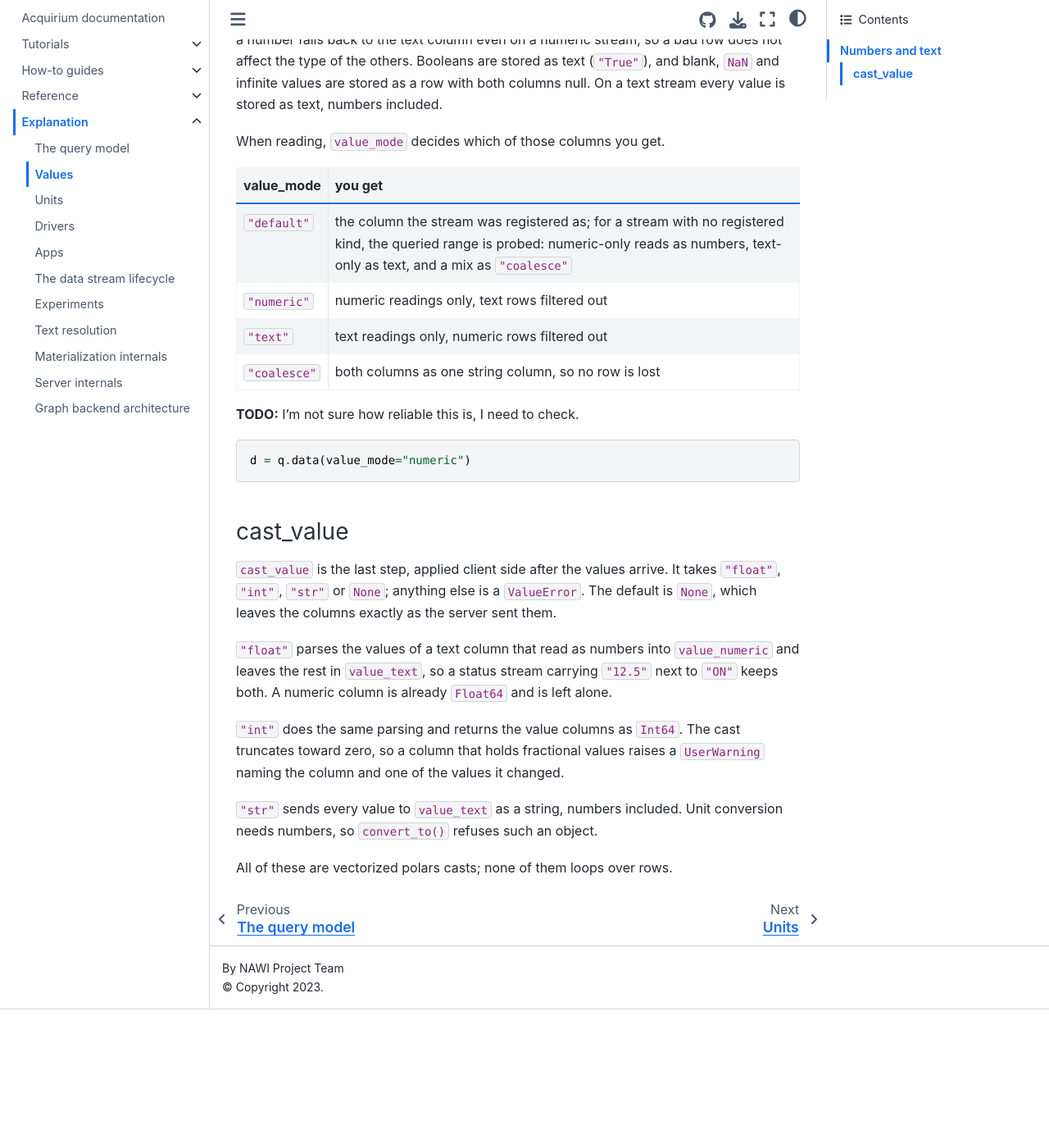
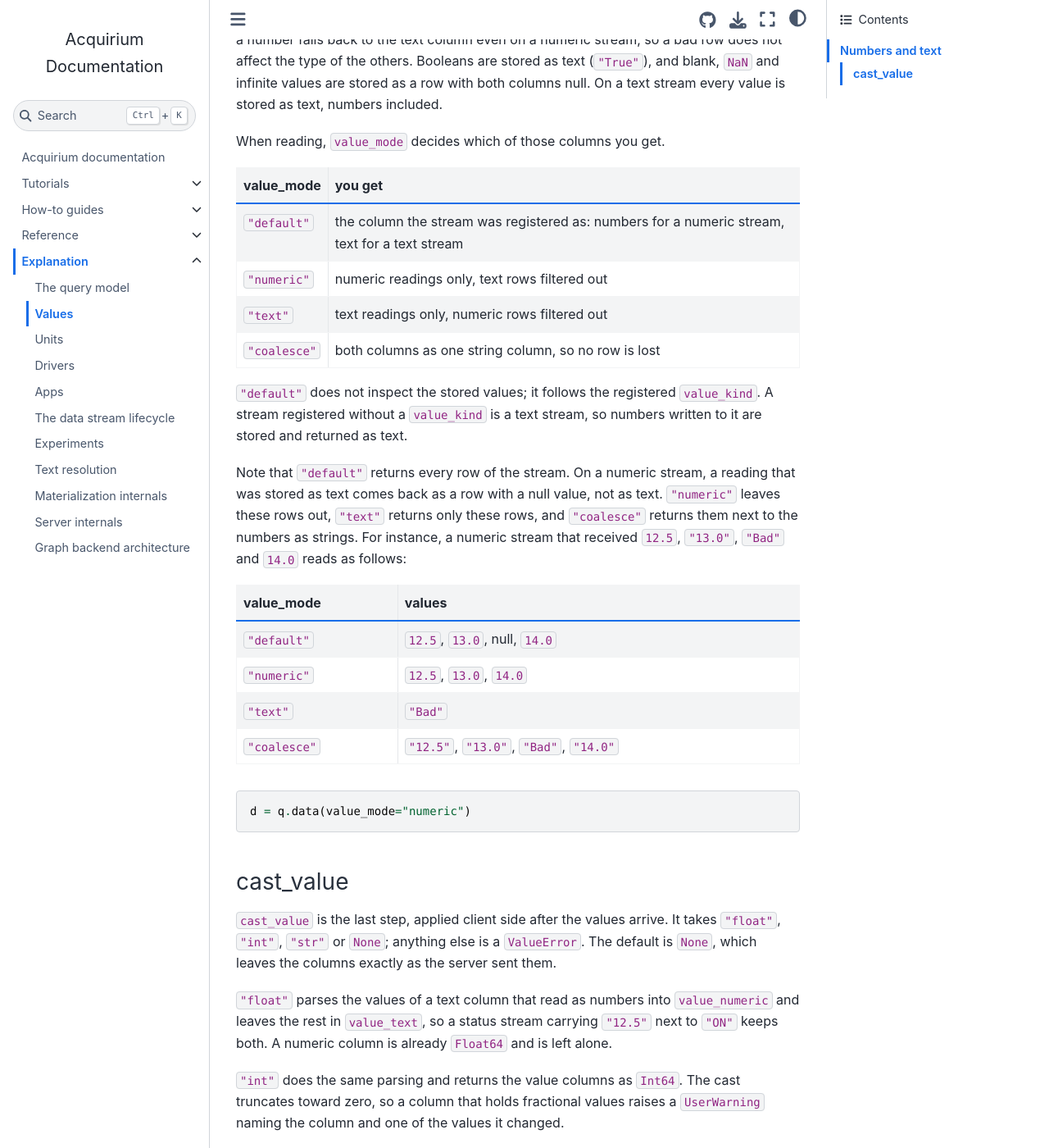
Before and after one commit to DataDrivenCPS/acquirium, a Jupyter Book: the page built from docs/explanation/values.md, in a window 1280 px wide and 1400 px high, scrolled down 630 px. Shown: the whole window at 82% size. Built offline with Jupyter Book 1.0.4 settings and Sphinx 7.4.7 and the Sphinx Book theme 1.1.4, drawn with Linux system fonts in a browser that asks for light colours; before the commit the page ends 1861 px from its top, so only the background shows below that.

Commit message:
Docs: correct the value_mode description in the values page, drop the TODO

````diff
--- a/docs/explanation/values.md
+++ b/docs/explanation/values.md
@@ -33,13 +33,29 @@
 
 | value_mode | you get |
 |---|---|
-| `"default"` | the column the stream was registered as; for a stream with no registered kind, the queried range is probed: numeric-only reads as numbers, text-only as text, and a mix as `"coalesce"` |
+| `"default"` | the column the stream was registered as: numbers for a numeric stream, text for a text stream |
 | `"numeric"` | numeric readings only, text rows filtered out |
 | `"text"` | text readings only, numeric rows filtered out |
 | `"coalesce"` | both columns as one string column, so no row is lost |
 
-**TODO:** I'm not sure how reliable this is, I need to check.
+`"default"` does not inspect the stored values; it follows the registered `value_kind`.
+A stream registered without a `value_kind` is a text stream, so numbers
+written to it are stored and returned as text.
 
+Note that `"default"` returns every row of the stream.
+On a numeric stream, a reading that was stored as text comes back as a row
+with a null value, not as text.
+`"numeric"` leaves these rows out, `"text"` returns only these rows, and
+`"coalesce"` returns them next to the numbers as strings.
+For instance, a numeric stream that received `12.5`, `"13.0"`, `"Bad"` and
+`14.0` reads as follows:
+
+| value_mode | values |
+|---|---|
+| `"default"` | `12.5`, `13.0`, null, `14.0` |
+| `"numeric"` | `12.5`, `13.0`, `14.0` |
+| `"text"` | `"Bad"` |
+| `"coalesce"` | `"12.5"`, `"13.0"`, `"Bad"`, `"14.0"` |
 
 ```python
 d = q.data(value_mode="numeric")
````
